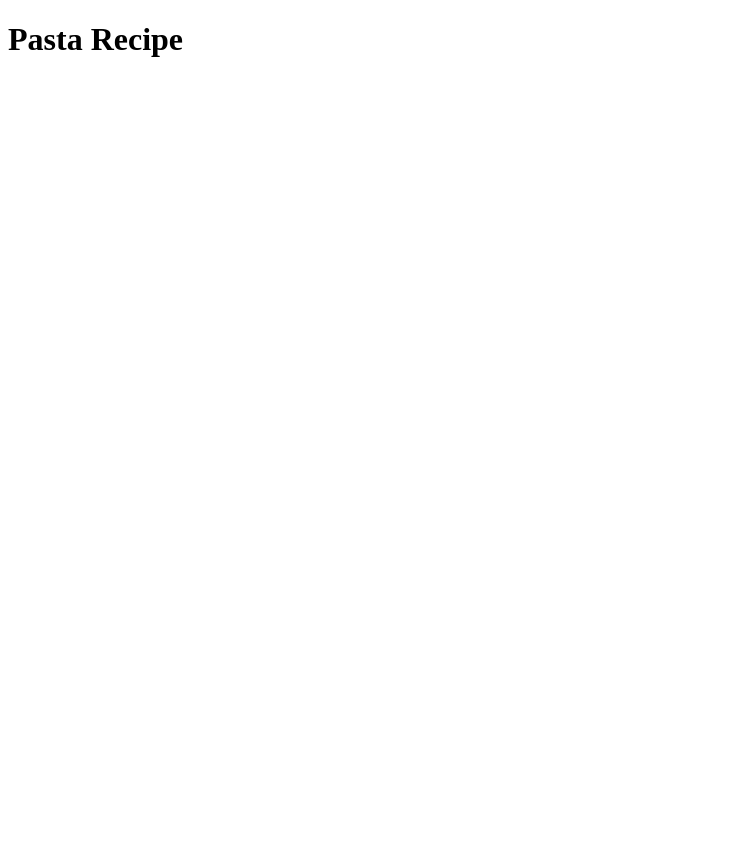
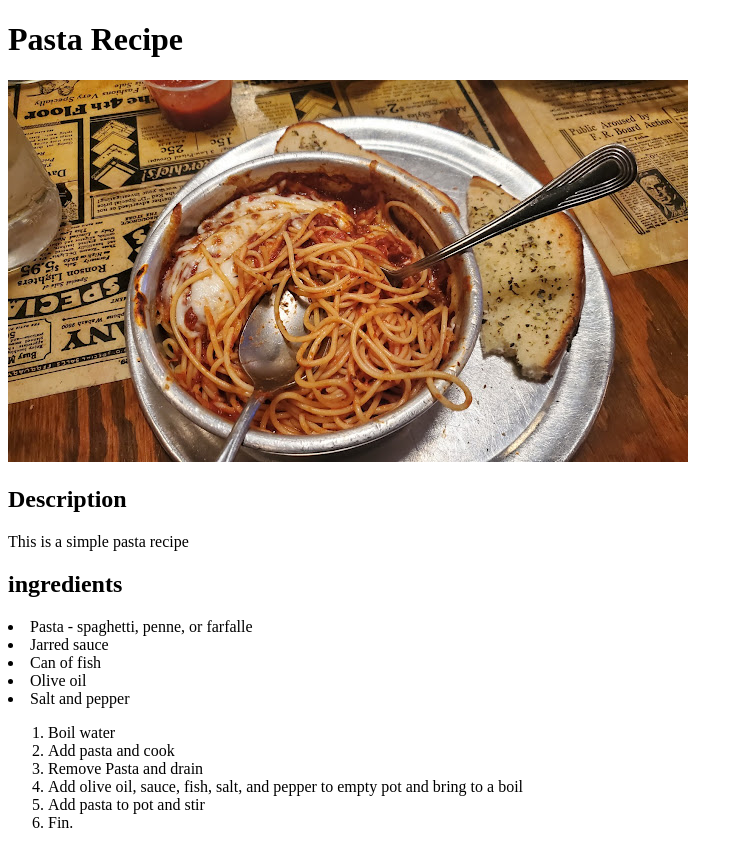
Before and after one commit to RobertHIacono/odin-recipes, a plain HTML site: page recipes/pasta.html in a window 1280 px wide. Shown: the whole page, without its empty margins (0-743 px from the left). Before the commit the page ends 800 px from the top, so only its background shows below. Drawn offline with Linux system fonts and the light colour scheme.

Commit message:
Add an image, list of ingredients, and instructions to recipe page

```diff
--- a/recipes/pasta.html
+++ b/recipes/pasta.html
@@ -7,5 +7,29 @@
 </head>
 <body>
     <h1>Pasta Recipe</h1>
+    <img src="../img/pasta.jpg" alt="local pasta image">
+    <h2>Description</h2>
+
+    <p>This is a simple pasta recipe</p>
+
+    <h2>ingredients</h2>
+    <u1>
+        <li>Pasta - spaghetti, penne, or farfalle</li>
+        <li>Jarred sauce</li>
+        <li>Can of fish</li>
+        <li>Olive oil</li>
+        <li>Salt and pepper</li>
+    </u1>
+
+    <ol>
+        <li>Boil water</li>
+        <li>Add pasta and cook</li>
+        <li>Remove Pasta and drain</li>
+        <li>Add olive oil, sauce, fish, salt, and
+            pepper to empty pot and bring to a
+            boil</li>
+        <li>Add pasta to pot and stir</li>
+        <li>Fin.</li>
+    </ol>
 </body>
 </html>
```
Also changed, not shown: img/pasta.jpg (added).
